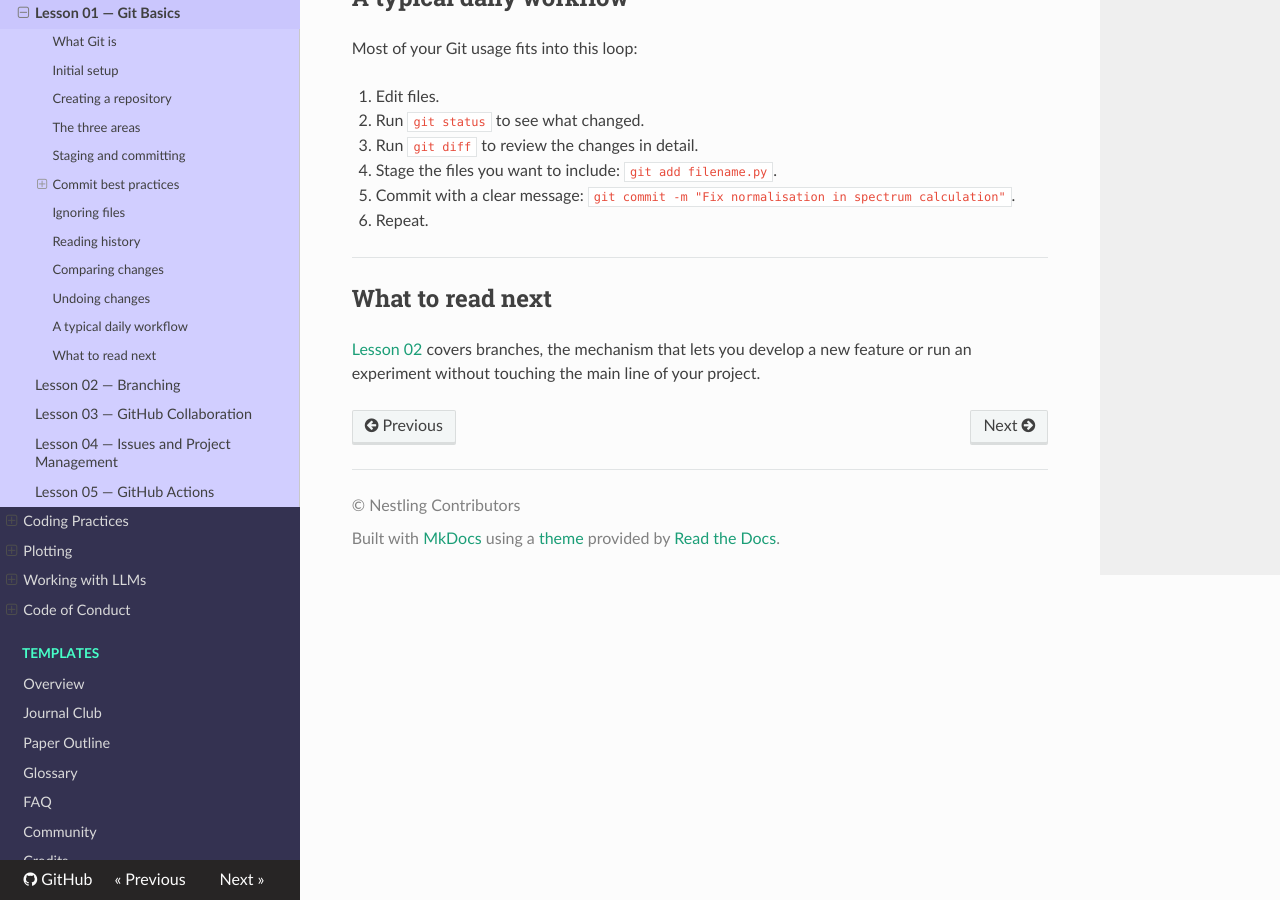
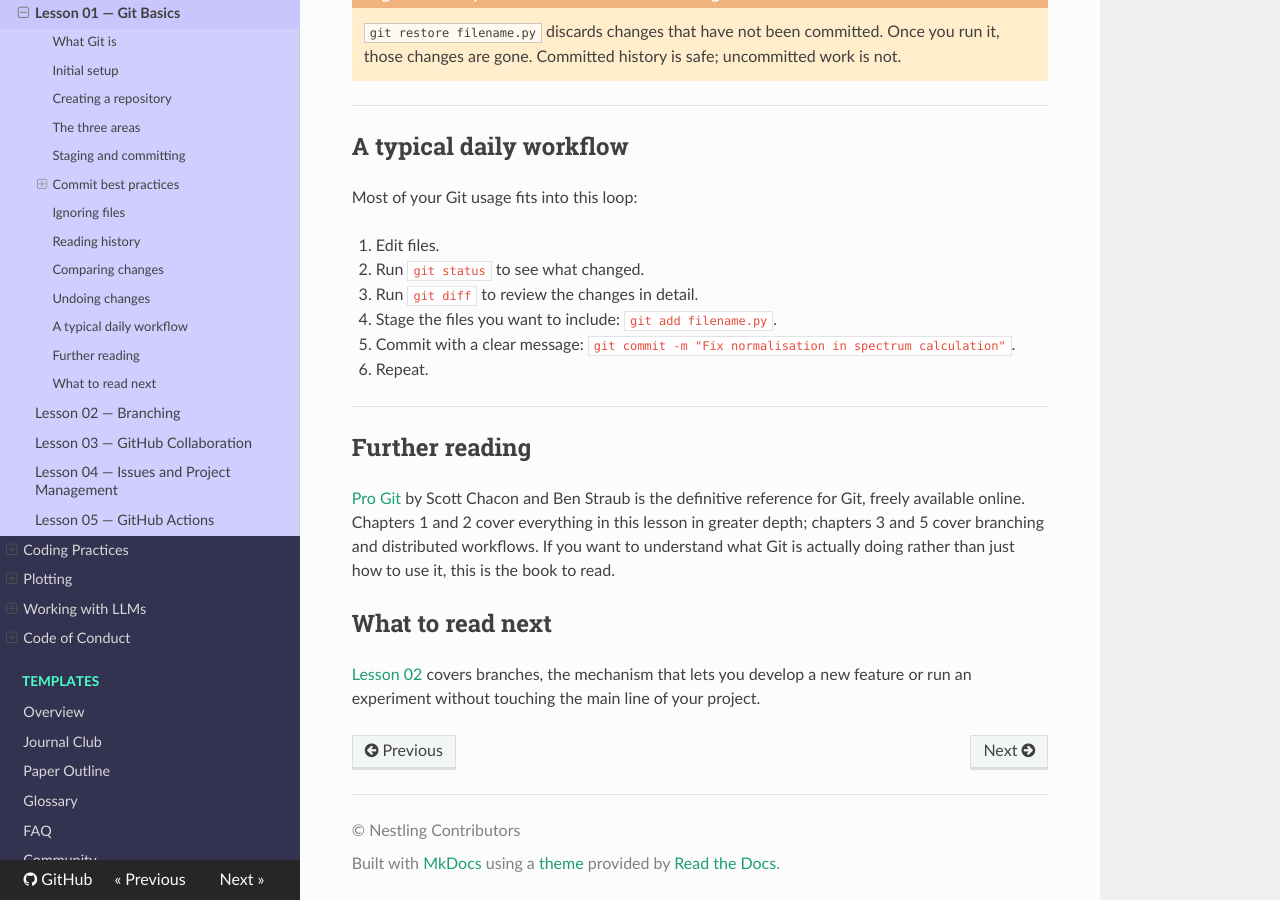
Before and after one commit to MeighenBergerS/nestling, an MkDocs documentation site: the page built from docs/tracks/04-git-github/lesson-01.md, in a window 1280 px wide and 900 px high, scrolled down 6356 px. Built offline with MkDocs 1.6.1, drawn with Linux system fonts in a browser that asks for light colours; nearby versions of some CDN libraries; some of the changed text lies outside the part shown.

Commit message:
Add further reading to tack 04

```diff
--- a/docs/tracks/04-git-github/lesson-01.md
+++ b/docs/tracks/04-git-github/lesson-01.md
@@ -151,6 +151,12 @@ not "Fixed", "Adding", or "I updated".
 Think of completing the sentence: "If applied, this commit will..."
 
 Keep the subject under **72 characters**. GitHub truncates longer subjects in the commit list.
+
+!!! note "Credit"
+    The imperative mood convention, the 72-character subject limit, and the blank-line-before-body
+    rule are drawn from Tim Pope's
+    ["A Note About Git Commit Messages"](https://tbaggery.com/2008/04/19/a-note-about-git-commit-messages.html)
+    (2008), which established the conventions now standard across the Git community.
 
 Good subject lines:
 
@@ -312,6 +318,14 @@ Most of your Git usage fits into this loop:
 
 ---
 
+## Further reading
+
+[Pro Git](https://git-scm.com/book/en/v2) by Scott Chacon and Ben Straub is the definitive
+reference for Git, freely available online. Chapters 1 and 2 cover everything in this lesson
+in greater depth; chapters 3 and 5 cover branching and distributed workflows.
+If you want to understand what Git is actually doing rather than just how to use it,
+this is the book to read.
+
 ## What to read next
 
 [Lesson 02](lesson-02.md) covers branches, the mechanism that lets you develop a new feature
```
Also changed, not shown: docs/tracks/04-git-github/lesson-05.md (+7 -0 lines).
